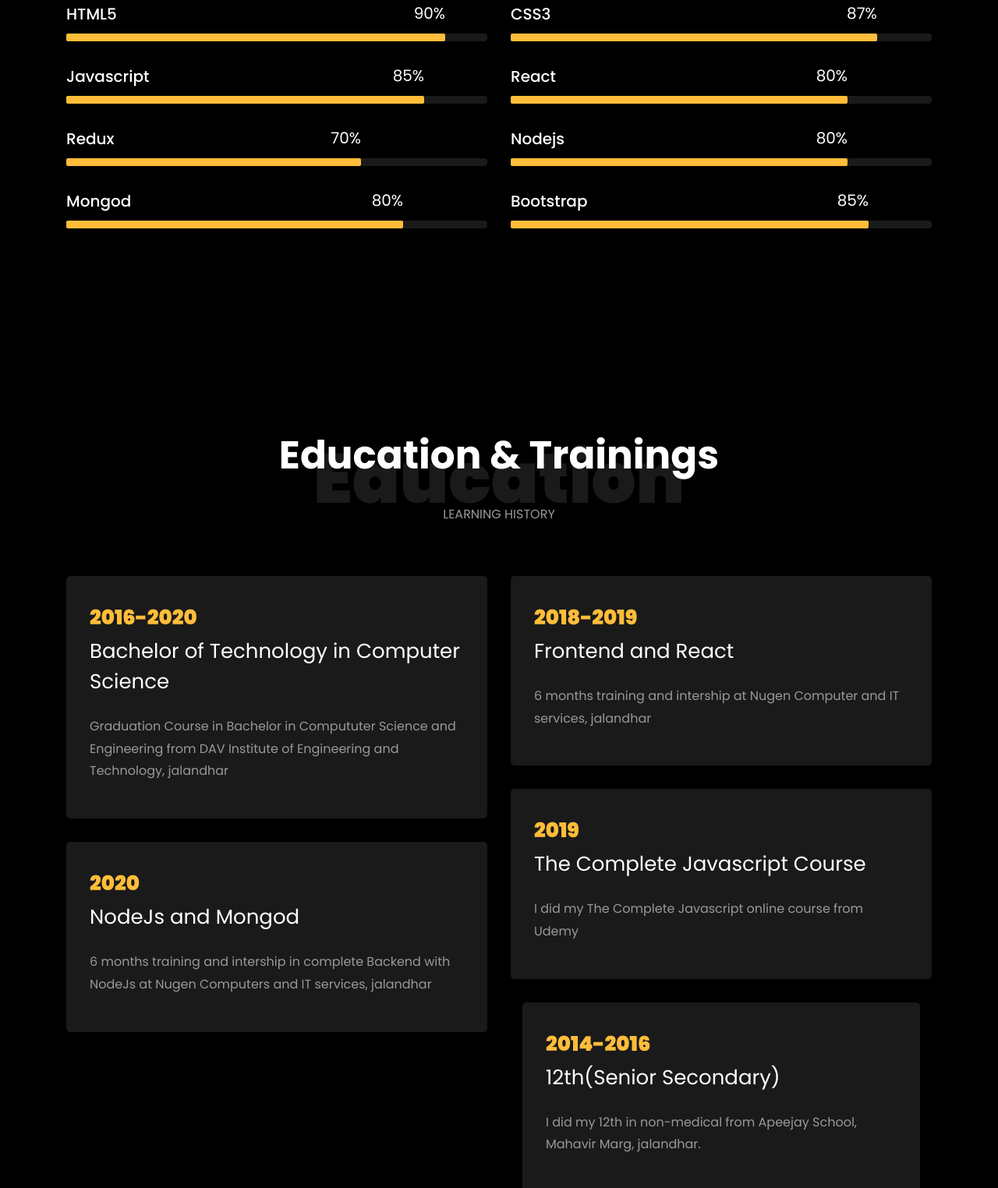
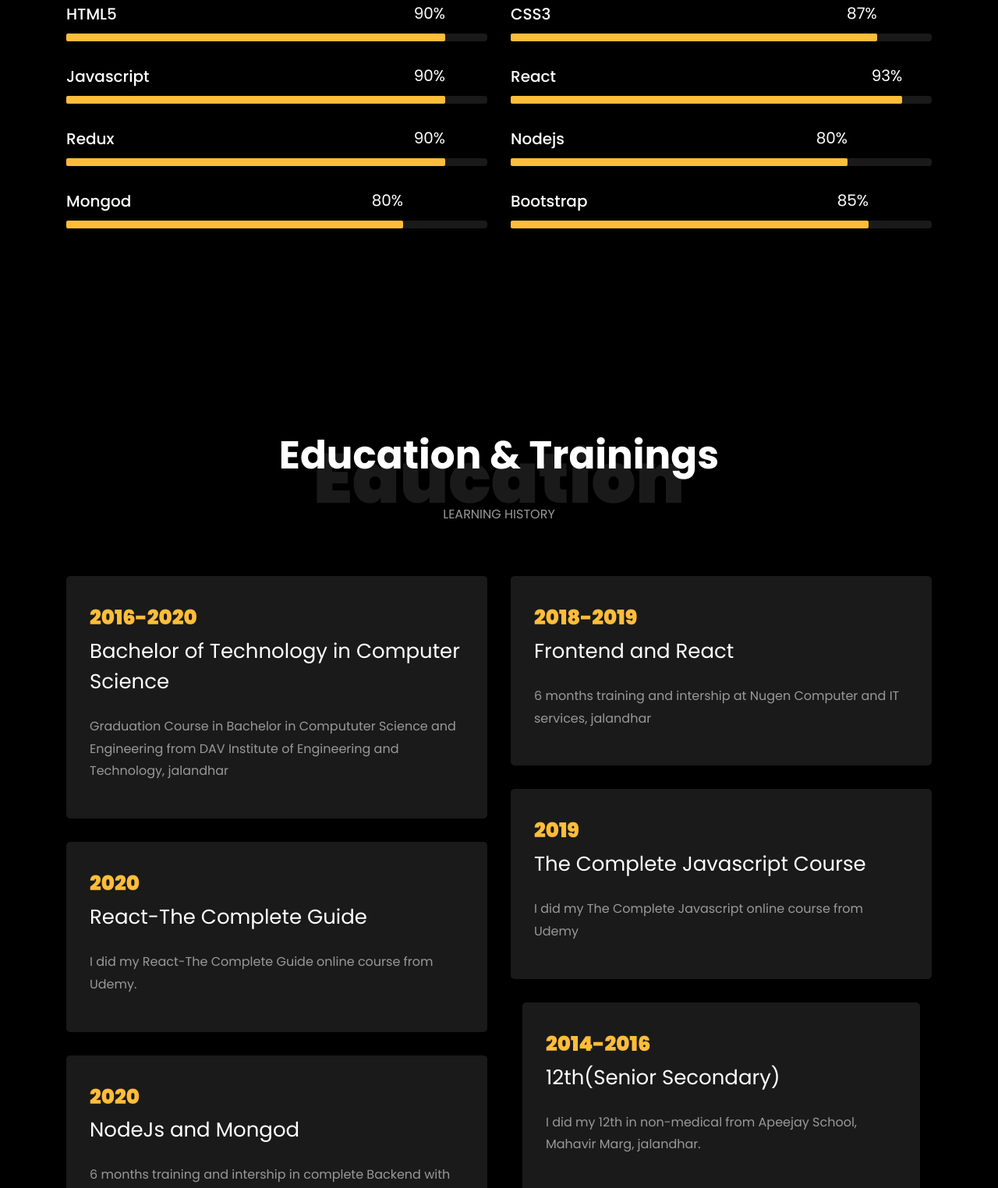
Before and after one commit to chandana105/-cm-portfolio, a plain HTML site: page index.html in a window 1280 px wide. Shown: the part 2938-4462 px from the top of the page at 78% size. Drawn offline with Linux system fonts and the light colour scheme; files whose address does not match are found by name.

Commit message:
Few Changes

```diff
--- a/index.html
+++ b/index.html
@@ -384,9 +384,9 @@
                   aria-valuenow="85"
                   aria-valuemin="0"
                   aria-valuemax="100"
-                  style="width: 85%;"
+                  style="width: 90%;"
                 >
-                  <span>85%</span>
+                  <span>90%</span>
                 </div>
               </div>
             </div>
@@ -401,9 +401,9 @@
                   aria-valuenow="80"
                   aria-valuemin="0"
                   aria-valuemax="100"
-                  style="width: 80%;"
+                  style="width: 93%;"
                 >
-                  <span>80%</span>
+                  <span>93%</span>
                 </div>
               </div>
             </div>
@@ -418,9 +418,9 @@
                   aria-valuenow="70"
                   aria-valuemin="0"
                   aria-valuemax="100"
-                  style="width: 70%;"
+                  style="width: 90%;"
                 >
-                  <span>70%</span>
+                  <span>90%</span>
                 </div>
               </div>
             </div>
@@ -503,7 +503,13 @@
                 jalandhar
               </p>
             </div>
-
+            <div class="resume-wrap ftco-animate">
+              <span class="date">2020</span>
+              <h2>React-The Complete Guide</h2>
+              <p class="mt-4">
+                I did my React-The Complete Guide online course from Udemy.
+              </p>
+            </div>
             <div class="resume-wrap ftco-animate">
               <span class="date">2020</span>
               <h2>NodeJs and Mongod</h2>
```
